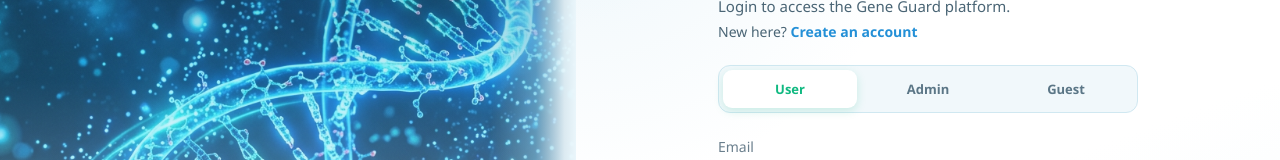
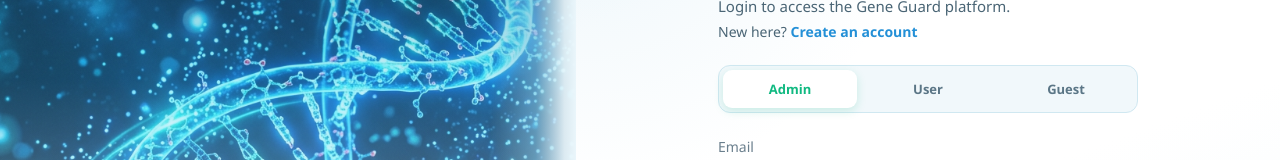
Before and after one commit to utkarsha1810/Geneguard, a React (Create React App) app in the folder frontend/: page /login in a window 1280 px wide. Shown: the part 241-401 px from the top of the page. Built offline with nearby package versions, Linux system fonts and the light colour scheme; the HTML template or start-up script is replaced by a standard one.

Commit message:
Update role tab order to Admin|User|Guest and set default role to admin

```diff
--- a/frontend/src/Components/Auth/Login.js
+++ b/frontend/src/Components/Auth/Login.js
@@ -164,8 +164,8 @@ const Navbar = ({ language, setLanguage }) => {
 };
 
 const ROLES = [
+  { key: 'admin', label: 'Admin' },
   { key: 'user', label: 'User' },
-  { key: 'admin', label: 'Admin' },
   { key: 'guest', label: 'Guest' }
 ];
 
@@ -181,7 +181,7 @@ const API_BASE_URL = process.env.REACT_APP_API_URL || 'http://localhost:5050';
 const Login = () => {
   const navigate = useNavigate();
   const [language, setLanguage] = useState('en');
-  const [role, setRole] = useState('user');
+  const [role, setRole] = useState('admin');
   const [formData, setFormData] = useState({ email: '', password: '' });
   const [showPassword, setShowPassword] = useState(false);
   const [errors, setErrors] = useState({});
--- a/frontend/src/Components/Auth/Signup.js
+++ b/frontend/src/Components/Auth/Signup.js
@@ -163,8 +163,8 @@ const Navbar = ({ language, setLanguage }) => {
 };
 
 const ROLES = [
+  { key: 'admin', label: 'Admin' },
   { key: 'user', label: 'User' },
-  { key: 'admin', label: 'Admin' },
   { key: 'guest', label: 'Guest' }
 ];
 
@@ -173,7 +173,7 @@ const API_BASE_URL = process.env.REACT_APP_API_URL || 'http://localhost:5050';
 const Signup = () => {
   const navigate = useNavigate();
   const [language, setLanguage] = useState('en');
-  const [role, setRole] = useState('user');
+  const [role, setRole] = useState('admin');
   const [formData, setFormData] = useState({
     firstName: '',
     lastName: '',
```
